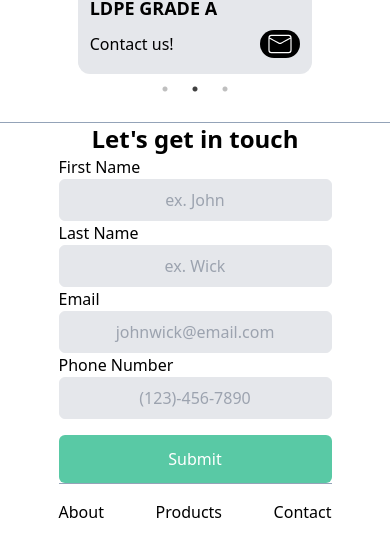
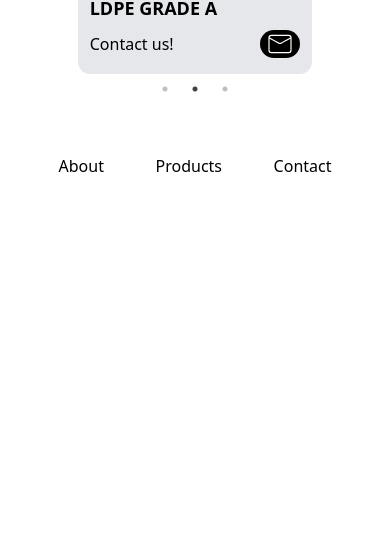
Before and after one commit to gualberto2/GreenCorp, a React (Vite) app: page /products in a window 390 px wide. Shown: the part 270-826 px from the top of the page. Built offline with nearby package versions, Linux system fonts and the light colour scheme; a web font is replaced by a local one.

Commit message:
feat: comment form
- Comment the form to minimize mobile clutter

```diff
--- a/src/components/GlobalComponents/Footer.jsx
+++ b/src/components/GlobalComponents/Footer.jsx
@@ -3,17 +3,16 @@ import React from "react";
 
 const Footer = () => {
   return (
-    <footer className="lg:text-left pt-12">
-      <div className="lg:flex lg:max-w-6xl lg:mx-auto">
-        <div className="w-full lg:w-auto border-t border-slate-400">
-          <h2 className="text-center text-2xl font-semibold">
+    <footer className="lg:text-left h-fit">
+      <div>
+        <div>
+          {/* <h2 className="text-center text-2xl font-semibold">
             Let's get in touch
-          </h2>
-          <form onSubmit="" className="w-[70%] mx-auto ">
+          </h2> */}
+          {/* <form onSubmit="" className="w-[70%] mx-auto ">
             <div className="flex flex-col">
-              {/* Name Input Fields */}
-              <div className="lg:flex">
-                {/* First Name */}
+
+            <div className="lg:flex">
                 <div className="flex flex-col lg:w-1/2 lg:pr-2">
                   <label
                     htmlFor="first"
@@ -29,7 +28,7 @@ const Footer = () => {
                     required
                   />
                 </div>
-                {/* Last Name */}
+
                 <div className="flex flex-col lg:w-1/2 lg:pl-2">
                   <label
                     htmlFor="last"
@@ -46,9 +45,9 @@ const Footer = () => {
                   />
                 </div>
               </div>
-              {/* Email & Phone Number for lg */}
+
               <div className="lg:flex">
-                {/* Email Desktops Name */}
+
                 <div className="flex flex-col lg:w-1/2 lg:pr-2">
                   <label
                     htmlFor="email"
@@ -64,7 +63,6 @@ const Footer = () => {
                     required
                   />
                 </div>
-                {/* Phone Desktops Name */}
                 <div className="flex flex-col lg:w-1/2 lg:pl-2">
                   <label
                     htmlFor="phone"
@@ -82,7 +80,6 @@ const Footer = () => {
                 </div>
               </div>
 
-              {/* Submit Button */}
               <div className="pt-4 lg:w-full">
                 <button
                   type="submit"
@@ -92,11 +89,11 @@ const Footer = () => {
                 </button>
               </div>
             </div>
-          </form>
+          </form> */}
         </div>
 
         {/* Navigation Links */}
-        <div className="flex flex-col justify-center w-[70%] mx-auto text-center pt-4 border-t border-slate-400">
+        <div className="w-[70%] mx-auto text-center pt-20 ">
           <div className="">
             <div className="flex justify-between lg:text-lg lg:pr-4 ">
               <p className="lg:hover:cursor-pointer lg:hover:underline lg:decoration-green-500 hidden lg:block md:block">
```
